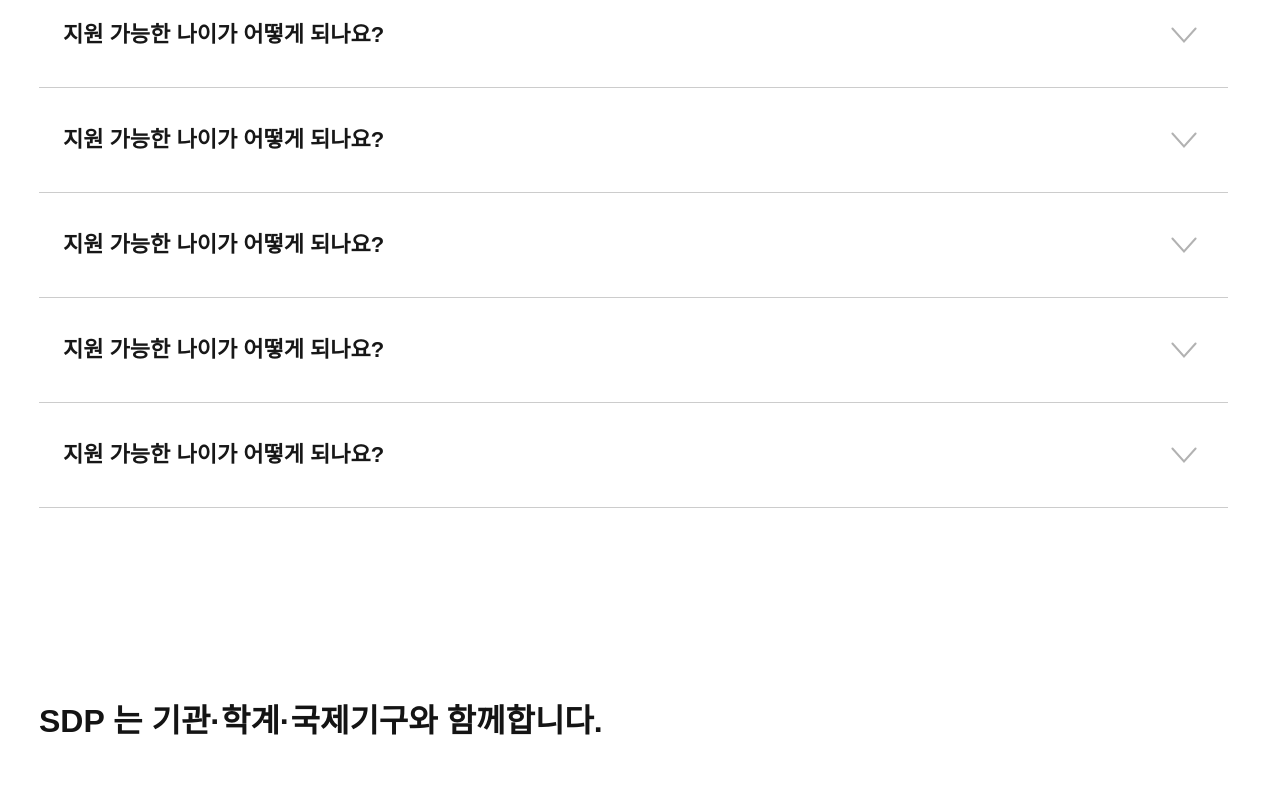
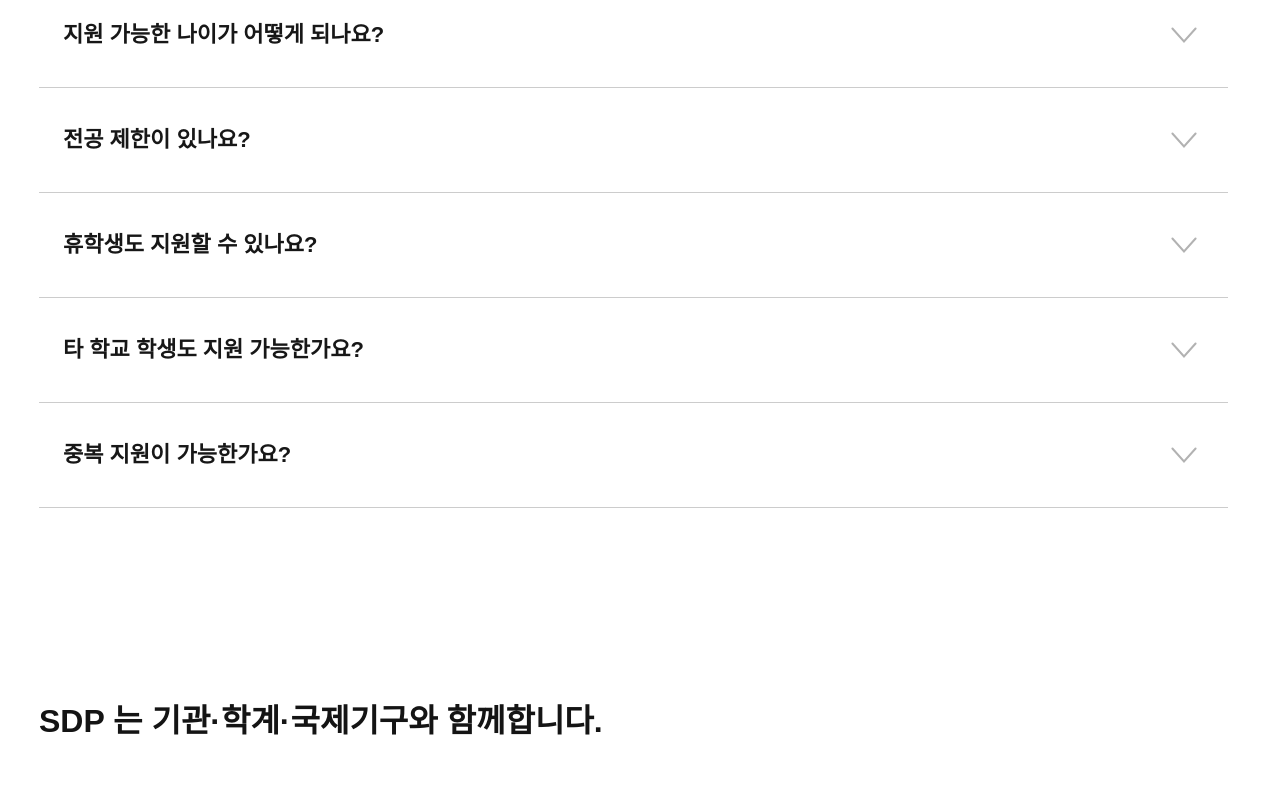
Before and after one commit to SDP1617-Web/SDP1617-Web-FRONT, a Next.js app: page / in a window 1280 px wide. Shown: the part 4460-5257 px from the top of the page. Built offline with nearby package versions, Linux system fonts and the light colour scheme; a web font is replaced by a local one.

Commit message:
refactor: 질문섹션 구조 변경

```diff
--- a/src/components/home/components/FaqAccordion.tsx
+++ b/src/components/home/components/FaqAccordion.tsx
@@ -1,49 +1,61 @@
-import type { CSSProperties } from "react";
-import Image from "next/image";
+import type { CSSProperties } from 'react'
+import Image from 'next/image'
 
-const UP_ARROW = "/up-arrow.svg";
-const DOWN_ARROW = "/down-arrow.svg";
-const UP_ARROW_WIDTH = 26;
-const UP_ARROW_HEIGHT = 16;
-const DOWN_ARROW_SIZE = 40;
+const UP_ARROW = '/up-arrow.svg'
+const DOWN_ARROW = '/down-arrow.svg'
+const UP_ARROW_WIDTH = 26
+const UP_ARROW_HEIGHT = 16
+const DOWN_ARROW_SIZE = 40
 
 interface FaqAccordionProps {
-  question: string;
-  answer: string;
-  isActive: boolean;
-  onClick: () => void;
+  question: string
+  answer: string
+  isActive: boolean
+  onClick: () => void
 }
 
 const inactiveStyle: CSSProperties = {
-  display: "flex",
-  width: "1189px",
-  padding: "32px 24px",
-  justifyContent: "space-between",
-  alignItems: "center",
-  borderBottom: "1px solid #CCC",
-  cursor: "pointer",
-};
+  display: 'flex',
+  width: '1189px',
+  padding: '32px 24px',
+  justifyContent: 'space-between',
+  alignItems: 'center',
+  borderBottom: '1px solid #CCC',
+  cursor: 'pointer',
+}
 
 const activeStyle: CSSProperties = {
-  display: "flex",
-  width: "1189px",
-  padding: "32px 24px",
-  flexDirection: "column",
-  alignItems: "flex-start",
-  gap: "25px",
+  display: 'flex',
+  width: '1189px',
+  padding: '32px 24px',
+  flexDirection: 'column',
+  alignItems: 'flex-start',
+  gap: '25px',
   flexShrink: 0,
-  background: "var(--color-sdp-grey-200)",
-  cursor: "pointer",
-};
+  background: 'var(--color-sdp-grey-200)',
+  cursor: 'pointer',
+}
 
-export default function FaqAccordion({ question, answer, isActive, onClick }: FaqAccordionProps) {
+export default function FaqAccordion({
+  question,
+  answer,
+  isActive,
+  onClick,
+}: FaqAccordionProps) {
   return (
     <div style={isActive ? activeStyle : inactiveStyle} onClick={onClick}>
       {/* 질문 행 */}
-      <div style={{ width: "100%" }} className="flex justify-between items-center">
-        <span className="h4" style={{ color: "var(--color-sdp-grey-600)" }}>
+      <div
+        style={{ width: '100%' }}
+        className="flex items-center justify-between"
+      >
+        <span className="h4" style={{ color: 'var(--color-sdp-grey-600)' }}>
           {question}
         </span>
+        <div
+          style={{ width: 40, height: 40, flexShrink: 0 }}
+          className="flex items-center justify-center"
+        >
           <Image
             src={isActive ? UP_ARROW : DOWN_ARROW}
             alt="arrow"
@@ -51,13 +63,14 @@ export default function FaqAccordion({ question, answer, isActive, onClick }: Fa
             height={isActive ? UP_ARROW_HEIGHT : DOWN_ARROW_SIZE}
           />
         </div>
+      </div>
 
       {/* 답변 — 활성 시에만 */}
       {isActive && (
-        <p className="body1" style={{ color: "var(--color-sdp-grey-400)" }}>
+        <p className="body1" style={{ color: 'var(--color-sdp-grey-400)' }}>
           {answer}
         </p>
       )}
     </div>
-  );
+  )
 }
--- a/src/components/home/sections/FaqSection.tsx
+++ b/src/components/home/sections/FaqSection.tsx
@@ -1,52 +1,82 @@
-"use client";
+'use client'
 
-import { useState } from "react";
-import FaqTab from "../components/FaqTab";
-import FaqAccordion from "../components/FaqAccordion";
-
-const TABS = ["지원자격", "면접관련", "활동관련"];
+import { useState } from 'react'
+import FaqTab from '../components/FaqTab'
+import FaqAccordion from '../components/FaqAccordion'
 
 const FAQ_DATA: Record<string, { question: string; answer: string }[]> = {
-  지원자격: Array(5).fill({
-    question: "지원 가능한 나이가 어떻게 되나요?",
-    answer: "지원 가능한 나이가 어떻게 되나요?",
-  }),
-  면접관련: Array(5).fill({
-    question: "지원 가능한 나이가 어떻게 되나요?",
-    answer: "지원 가능한 나이가 어떻게 되나요?",
-  }),
-  활동관련: Array(5).fill({
-    question: "지원 가능한 나이가 어떻게 되나요?",
-    answer: "지원 가능한 나이가 어떻게 되나요?",
-  }),
-};
+  지원자격: [
+    {
+      question: '지원 가능한 나이가 어떻게 되나요?',
+      answer: '답변 블라블라블라라라라',
+    },
+    { question: '전공 제한이 있나요?', answer: '답변 블라블라블라라라라' },
+    {
+      question: '휴학생도 지원할 수 있나요?',
+      answer: '답변 블라블라블라라라라',
+    },
+    {
+      question: '타 학교 학생도 지원 가능한가요?',
+      answer: '답변 블라블라블라라라라',
+    },
+    { question: '중복 지원이 가능한가요?', answer: '답변 블라블라블라라라라' },
+  ],
+  면접관련: [
+    {
+      question: '면접은 어떤 방식으로 진행되나요?',
+      answer: '답변 블라블라블라라라라',
+    },
+    { question: '면접 복장 규정이 있나요?', answer: '답변 블라블라블라라라라' },
+    {
+      question: '면접 결과는 언제 발표되나요?',
+      answer: '답변 블라블라블라라라라',
+    },
+  ],
+  활동관련: [
+    {
+      question: '활동 기간은 얼마나 되나요?',
+      answer: '답변 블라블라블라라라라',
+    },
+    {
+      question: '오프라인 모임이 필수인가요?',
+      answer: '답변 블라블라블라라라라',
+    },
+    { question: '활동비가 따로 드나요?', answer: '답변 블라블라블라라라라' },
+    { question: '수료 조건이 있나요?', answer: '답변 블라블라블라라라라' },
+  ],
+}
+
+const TABS = Object.keys(FAQ_DATA)
 
 export default function FaqSection() {
-  const [activeTab, setActiveTab] = useState("지원자격");
-  const [activeIndex, setActiveIndex] = useState<number | null>(null);
+  const [activeTab, setActiveTab] = useState(TABS[0])
+  const [activeIndex, setActiveIndex] = useState<number | null>(null)
 
   const handleAccordion = (i: number) => {
-    setActiveIndex(activeIndex === i ? null : i);
-  };
+    setActiveIndex(activeIndex === i ? null : i)
+  }
 
   return (
-    <section style={{ marginTop: "220px" }} className="flex justify-center">
-      <div style={{ width: "1202px" }} className="flex flex-col">
+    <section style={{ marginTop: '220px' }} className="flex justify-center">
+      <div style={{ width: '1202px' }} className="flex flex-col">
         {/* 타이틀 */}
-        <p className="h2" style={{ color: "var(--color-sdp-grey-900)", marginBottom: "36px" }}>
+        <p
+          className="h2"
+          style={{ color: 'var(--color-sdp-grey-900)', marginBottom: '36px' }}
+        >
           자주 묻는 질문
         </p>
 
         {/* 탭 */}
-        <div className="flex flex-row" style={{ marginBottom: "36px" }}>
+        <div className="flex flex-row" style={{ marginBottom: '36px' }}>
           {TABS.map((tab) => (
             <FaqTab
               key={tab}
               label={tab}
               isActive={activeTab === tab}
               onClick={() => {
-                setActiveTab(tab);
-                setActiveIndex(null);
+                setActiveTab(tab)
+                setActiveIndex(null)
               }}
             />
           ))}
@@ -66,5 +96,5 @@ export default function FaqSection() {
         </div>
       </div>
     </section>
-  );
+  )
 }
```
Lines whose indentation alone changed are shown as unchanged.
